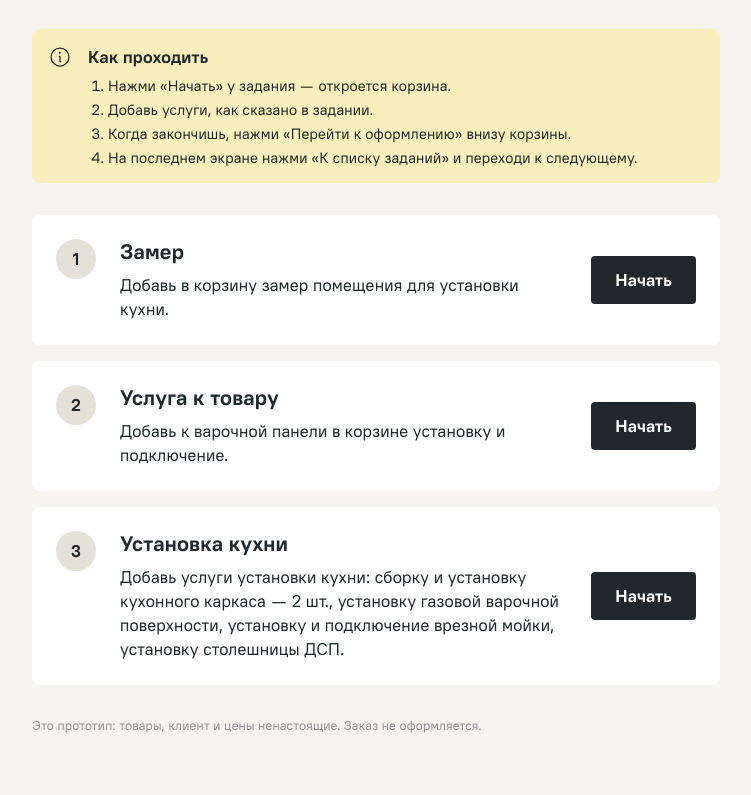
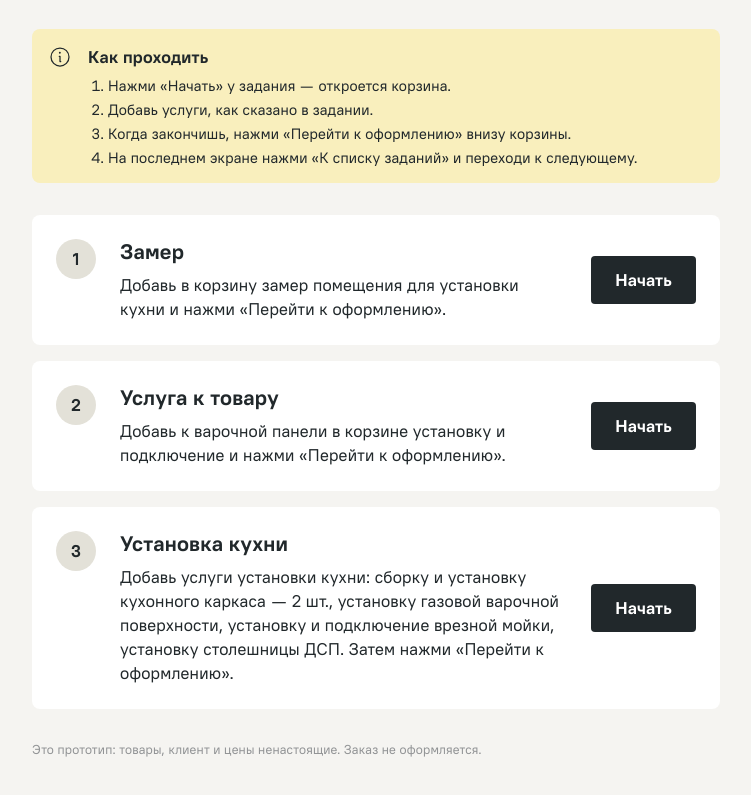
Before and after one commit to antonshappo/ux-test-fu544mga, a plain HTML site: page index.html in a window 1280 px wide. Shown: the part 167-962 px from the top of the page, without its empty margins (264-1015 px from the left). Drawn offline with Linux system fonts and the light colour scheme.

Commit message:
Обновление прототипа 2026-10-15 13:24

```diff
--- a/index.html
+++ b/index.html
@@ -69,9 +69,9 @@ p, h1, h2 { margin: 0; }
 <script>
   // Формулировки заданий — черновик, проверить перед отправкой
   const TASKS = [
-    { id: 'zamer', title: 'Замер', text: 'Добавь в корзину замер помещения для установки кухни.' },
-    { id: 'tovar', title: 'Услуга к товару', text: 'Добавь к варочной панели в корзине установку и подключение.' },
-    { id: 'kuhnya', title: 'Установка кухни', text: 'Добавь услуги установки кухни: сборку и установку кухонного каркаса — 2 шт., установку газовой варочной поверхности, установку и подключение врезной мойки, установку столешницы ДСП.' }
+    { id: 'zamer', title: 'Замер', text: 'Добавь в корзину замер помещения для установки кухни и нажми «Перейти к оформлению».' },
+    { id: 'tovar', title: 'Услуга к товару', text: 'Добавь к варочной панели в корзине установку и подключение и нажми «Перейти к оформлению».' },
+    { id: 'kuhnya', title: 'Установка кухни', text: 'Добавь услуги установки кухни: сборку и установку кухонного каркаса — 2 шт., установку газовой варочной поверхности, установку и подключение врезной мойки, установку столешницы ДСП. Затем нажми «Перейти к оформлению».' }
   ];
   const status = id => { try { return localStorage.getItem('ux-task-' + id); } catch (e) { return null; } };
   document.getElementById('list').innerHTML = TASKS.map((t, i) => {
```
